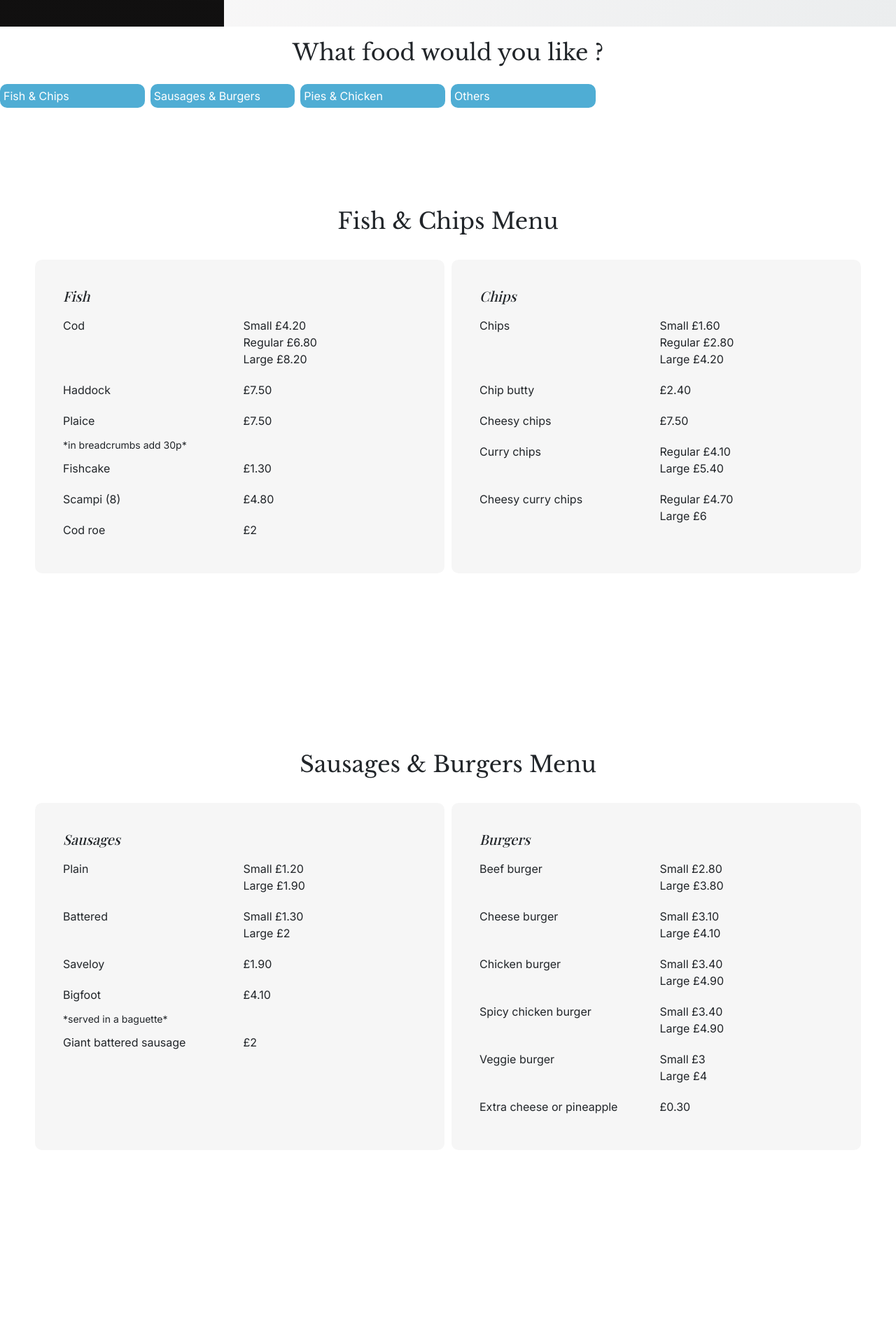
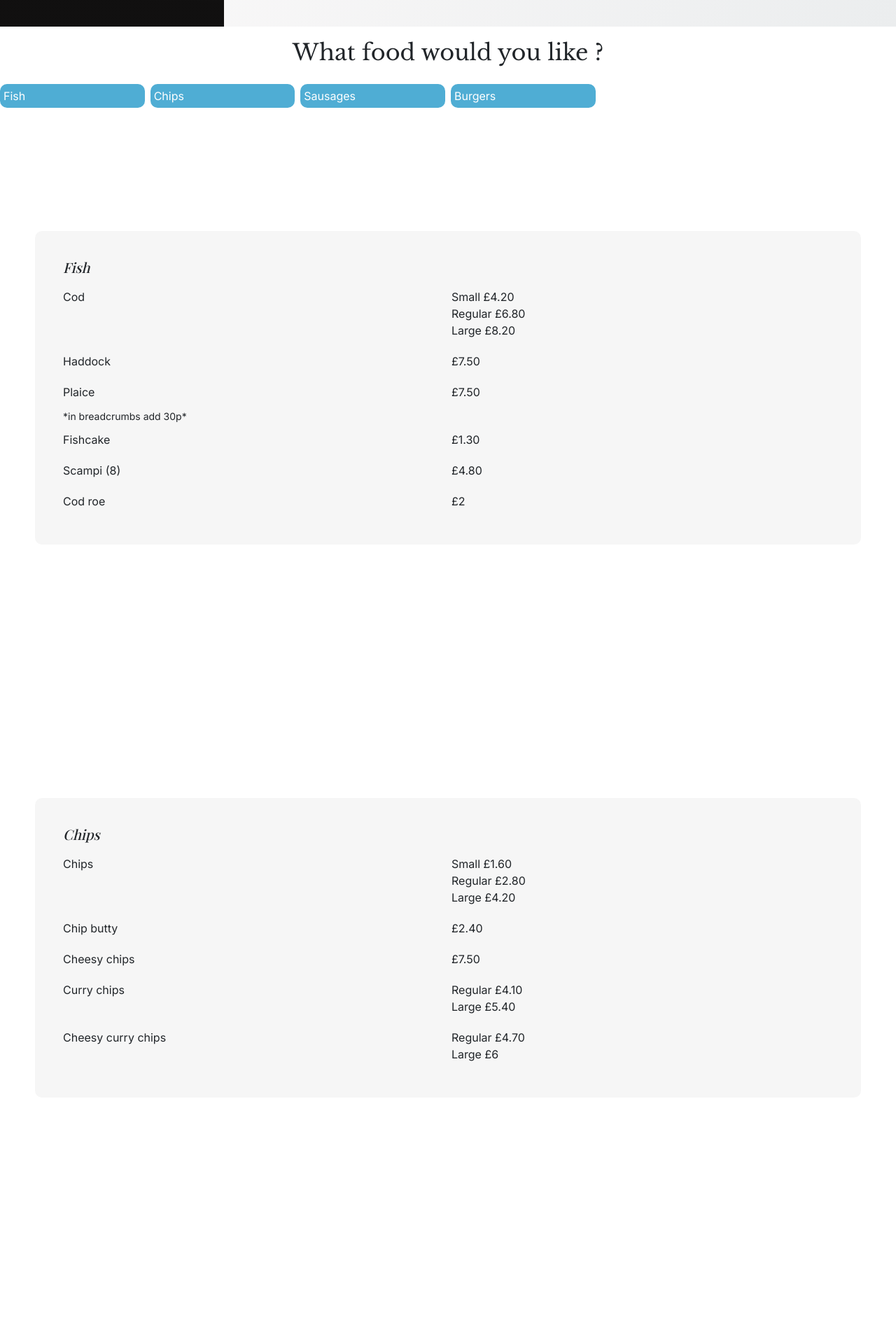
Before and after one commit to EvaSuper0115/fish-n-chips, a React (Create React App) app: page / in a window 1280 px wide. Shown: the part 3240-5160 px from the top of the page at 70% size. Before the commit the page ends 4994 px from the top, so only its background shows below. Built offline with nearby package versions, Linux system fonts and the light colour scheme; grey boxes are pictures that could not be loaded; a web font is replaced by a local one.

Commit message:
seperated fish and chips / sausage and burgers

```diff
--- a/src/App.js
+++ b/src/App.js
@@ -4,17 +4,19 @@ import IntroductionPage from "./IntroductionPage";
 import OpeningHours from "./OpeningHours";
 import PartyCatering from "./PartyCatering";
 import MenuFilter from "./MenuFilter";
-import MenuFishnChips from "./MenuFishnChips";
-import MenuSausagesBurgers from "./MenuSausagesBurgers";
+import MenuFish from "./MenuFish";
+import MenuChips from "./MenuChips";
+import MenuSausage from "./MenuSausage";
+import MenuBurger from "./MenuBurger";
 function App() {
   const menuHref = "#menu";
-  const menuFilterType = [
-    "Fish & Chips",
-    "Sausages & Burgers",
-    "Pies & Chicken",
-    "Others",
+  const menuFilterType = ["Fish", "Chips", "Sausages", "Burgers"];
+  const menuPagesHref = [
+    "#fish-menu",
+    "#chips-menu",
+    "#sausages-menu",
+    "#burgers-menu",
   ];
-  const menuPagesHref = ["#fish-n-chips-menu", "#sausages-and-burgers-menu"];
   return (
     <div className="App">
       <nav className="navbar sticky-top navbar-expand-lg navbar-decoration">
@@ -121,8 +123,10 @@ function App() {
         menuFilterTypes={menuFilterType}
         menuPagehref={menuPagesHref}
       />
-      <MenuFishnChips id="fish-n-chips-menu" />
-      <MenuSausagesBurgers id="sausages-and-burgers-menu" />
+      <MenuFish id="fish-menu" />
+      <MenuChips id="chips-menu" />
+      <MenuSausage id="sausages-menu" />
+      <MenuBurger id="burgers-menu" />
     </div>
   );
 }
--- /dev/null
+++ b/src/MenuBurger.js
@@ -0,0 +1,31 @@
+import React from "react";
+import MenuItemGrid from "./MenuItemGrid";
+export default function MenuBurger(props) {
+  return (
+    <div className="MenuBurger" id={props.id}>
+      <div className="section-padding">
+        <div className="menu-card">
+          <h3 className="itallic-subHeading">Burgers</h3>
+          <MenuItemGrid
+            food="Beef burger"
+            price={["Small £2.80", "Large £3.80"]}
+          />
+          <MenuItemGrid
+            food="Cheese burger"
+            price={["Small £3.10", "Large £4.10"]}
+          />
+          <MenuItemGrid
+            food="Chicken burger"
+            price={["Small £3.40", "Large £4.90"]}
+          />
+          <MenuItemGrid
+            food="Spicy chicken burger"
+            price={["Small £3.40", "Large £4.90"]}
+          />
+          <MenuItemGrid food="Veggie burger" price={["Small £3", "Large £4"]} />
+          <MenuItemGrid food="Extra cheese or pineapple" price={["£0.30"]} />
+        </div>
+      </div>
+    </div>
+  );
+}
--- /dev/null
+++ b/src/MenuChips.js
@@ -0,0 +1,29 @@
+import React from "react";
+import MenuItemGrid from "./MenuItemGrid";
+export default function MenuChips(props) {
+  return (
+    <div className="MenuChips" id={props.id}>
+      <div className="section-padding">
+        <div className="menu-card">
+          <h3 className="itallic-subHeading">Chips</h3>
+          <MenuItemGrid
+            food="Chips"
+            price={["Small £1.60", "Regular £2.80", "Large £4.20"]}
+          />
+          <MenuItemGrid food="Chip butty" price={["£2.40"]} />
+          <MenuItemGrid food="Cheesy chips" price={["£7.50"]} />
+
+          <MenuItemGrid
+            food="Curry chips"
+            price={["Regular £4.10", "Large £5.40"]}
+          />
+          <MenuItemGrid
+            food="
+Cheesy curry chips"
+            price={["Regular £4.70", "Large £6"]}
+          />
+        </div>
+      </div>
+    </div>
+  );
+}
--- /dev/null
+++ b/src/MenuFish.js
@@ -0,0 +1,23 @@
+import React from "react";
+import MenuItemGrid from "./MenuItemGrid";
+export default function MenuFish(props) {
+  return (
+    <div className="MenuFish" id={props.id}>
+      <div className="section-padding">
+        <div className="menu-card">
+          <h3 className="itallic-subHeading">Fish</h3>
+          <MenuItemGrid
+            food="Cod"
+            price={["Small £4.20", "Regular £6.80", "Large £8.20"]}
+          />
+          <MenuItemGrid food="Haddock" price={["£7.50"]} />
+          <MenuItemGrid food="Plaice" price={["£7.50"]} />
+          <small>*in breadcrumbs add 30p*</small>
+          <MenuItemGrid food="Fishcake" price={["£1.30"]} />
+          <MenuItemGrid food="Scampi (8)" price={["£4.80"]} />
+          <MenuItemGrid food="Cod roe" price={["£2"]} />
+        </div>
+      </div>
+    </div>
+  );
+}
--- a/src/MenuFishnChips.js
+++ /dev/null
@@ -1,45 +0,0 @@
-import React from "react";
-import MenuItemGrid from "./MenuItemGrid";
-export default function MenuFishnChips(props) {
-  return (
-    <div className="MenuFishnChips" id={props.id}>
-      <div className="section-padding">
-        <h2 className="black-large-title">Fish & Chips Menu</h2>
-        <div className="menu-card-grid">
-          <div className="menu-card">
-            <h3 className="itallic-subHeading">Fish</h3>
-            <MenuItemGrid
-              food="Cod"
-              price={["Small £4.20", "Regular £6.80", "Large £8.20"]}
-            />
-            <MenuItemGrid food="Haddock" price={["£7.50"]} />
-            <MenuItemGrid food="Plaice" price={["£7.50"]} />
-            <small>*in breadcrumbs add 30p*</small>
-            <MenuItemGrid food="Fishcake" price={["£1.30"]} />
-            <MenuItemGrid food="Scampi (8)" price={["£4.80"]} />
-            <MenuItemGrid food="Cod roe" price={["£2"]} />
-          </div>
-          <div className="menu-card">
-            <h3 className="itallic-subHeading">Chips</h3>
-            <MenuItemGrid
-              food="Chips"
-              price={["Small £1.60", "Regular £2.80", "Large £4.20"]}
-            />
-            <MenuItemGrid food="Chip butty" price={["£2.40"]} />
-            <MenuItemGrid food="Cheesy chips" price={["£7.50"]} />
-
-            <MenuItemGrid
-              food="Curry chips"
-              price={["Regular £4.10", "Large £5.40"]}
-            />
-            <MenuItemGrid
-              food="
-Cheesy curry chips"
-              price={["Regular £4.70", "Large £6"]}
-            />
-          </div>
-        </div>
-      </div>
-    </div>
-  );
-}
--- /dev/null
+++ b/src/MenuSausage.js
@@ -0,0 +1,19 @@
+import React from "react";
+import MenuItemGrid from "./MenuItemGrid";
+export default function MenuSausage(props) {
+  return (
+    <div className="MenuSausage" id={props.id}>
+      <div className="section-padding">
+        <div className="menu-card">
+          <h3 className="itallic-subHeading">Sausages</h3>
+          <MenuItemGrid food="Plain" price={["Small £1.20", "Large £1.90"]} />
+          <MenuItemGrid food="Battered" price={["Small £1.30 ", "Large £2"]} />
+          <MenuItemGrid food="Saveloy" price={["£1.90"]} />
+          <MenuItemGrid food="Bigfoot" price={["£4.10"]} />
+          <small>*served in a baguette*</small>
+          <MenuItemGrid food="Giant battered sausage" price={["£2"]} />
+        </div>
+      </div>
+    </div>
+  );
+}
--- a/src/MenuSausagesBurgers.js
+++ /dev/null
@@ -1,49 +0,0 @@
-import React from "react";
-import MenuItemGrid from "./MenuItemGrid";
-export default function MenuSausagesBurgers(props) {
-  return (
-    <div className="MenuSausagesBurgers" id={props.id}>
-      <div className="section-padding">
-        <h2 className="black-large-title">Sausages & Burgers Menu</h2>
-        <div className="menu-card-grid">
-          <div className="menu-card">
-            <h3 className="itallic-subHeading">Sausages</h3>
-            <MenuItemGrid food="Plain" price={["Small £1.20", "Large £1.90"]} />
-            <MenuItemGrid
-              food="Battered"
-              price={["Small £1.30 ", "Large £2"]}
-            />
-            <MenuItemGrid food="Saveloy" price={["£1.90"]} />
-            <MenuItemGrid food="Bigfoot" price={["£4.10"]} />
-            <small>*served in a baguette*</small>
-            <MenuItemGrid food="Giant battered sausage" price={["£2"]} />
-          </div>
-          <div className="menu-card">
-            <h3 className="itallic-subHeading">Burgers</h3>
-            <MenuItemGrid
-              food="Beef burger"
-              price={["Small £2.80", "Large £3.80"]}
-            />
-            <MenuItemGrid
-              food="Cheese burger"
-              price={["Small £3.10", "Large £4.10"]}
-            />
-            <MenuItemGrid
-              food="Chicken burger"
-              price={["Small £3.40", "Large £4.90"]}
-            />
-            <MenuItemGrid
-              food="Spicy chicken burger"
-              price={["Small £3.40", "Large £4.90"]}
-            />
-            <MenuItemGrid
-              food="Veggie burger"
-              price={["Small £3", "Large £4"]}
-            />
-            <MenuItemGrid food="Extra cheese or pineapple" price={["£0.30"]} />
-          </div>
-        </div>
-      </div>
-    </div>
-  );
-}
```
